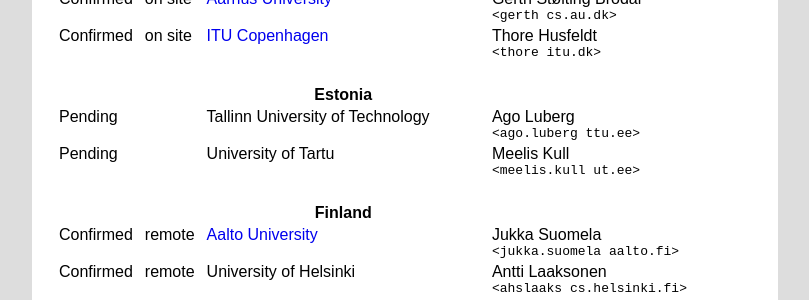
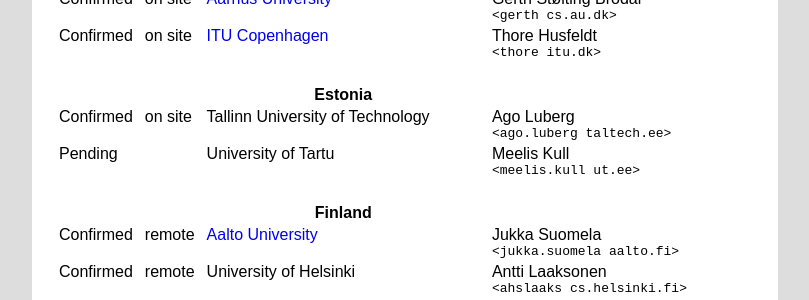
Before and after one commit to icpc/ncpc-web, a Jekyll site: the page built from ncpc2020/index.html, in a window 1280 px wide and 900 px high, scrolled down 1217 px. Shown: the part 152-452 px from the top of the window, without its empty margins (235-1044 px from the left). Built offline with Jekyll 4.4.1, drawn with Linux system fonts in a browser that asks for light colours.

Commit message:
[2020] confirm TalTech site

```diff
--- a/ncpc2020/index.html
+++ b/ncpc2020/index.html
@@ -182,12 +182,12 @@
     <th>Estonia</th>
   </tr>
   <tr>
-    <td>Pending</td>
-    <td></td>
+    <td>Confirmed</td>
+    <td>on site</td>
     <td>Tallinn University of Technology</td>
     <td>Ago Luberg
       <br />
-      <code>&lt;ago.luberg ttu.ee&gt;</code>
+      <code>&lt;ago.luberg taltech.ee&gt;</code>
     </td>
   </tr>
   <tr>
```
